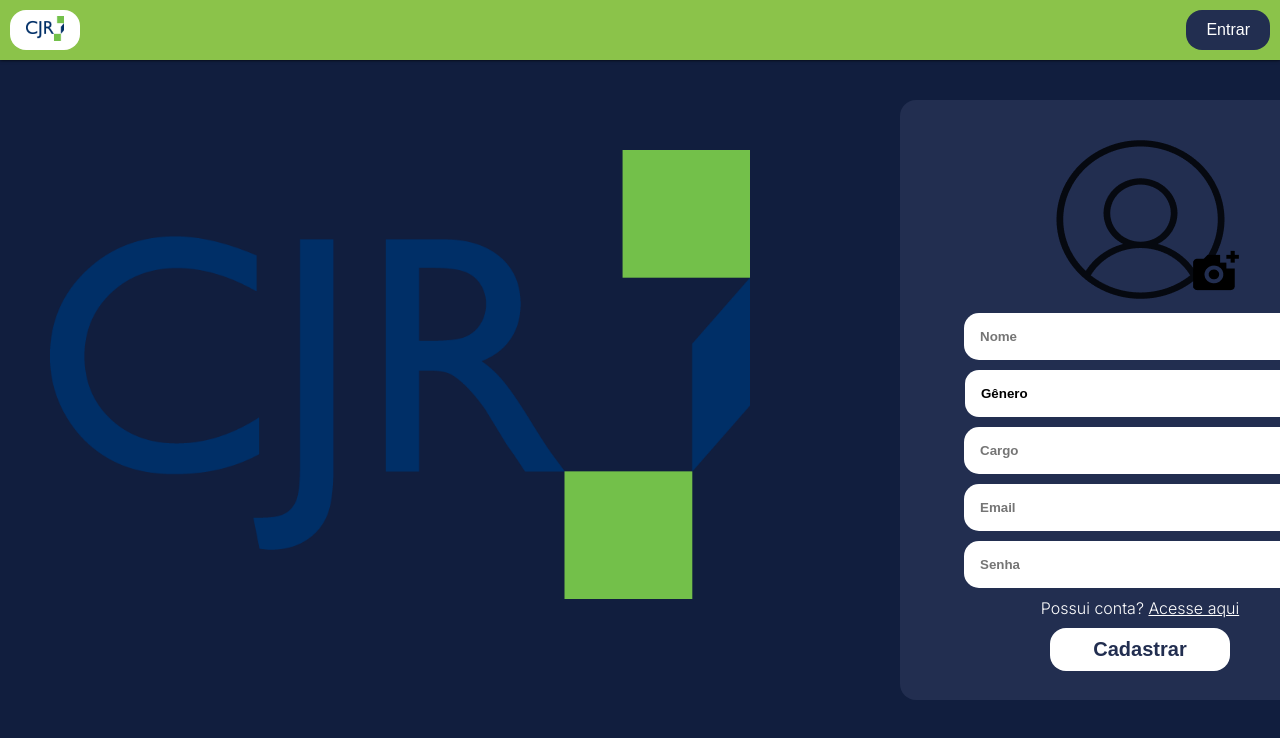
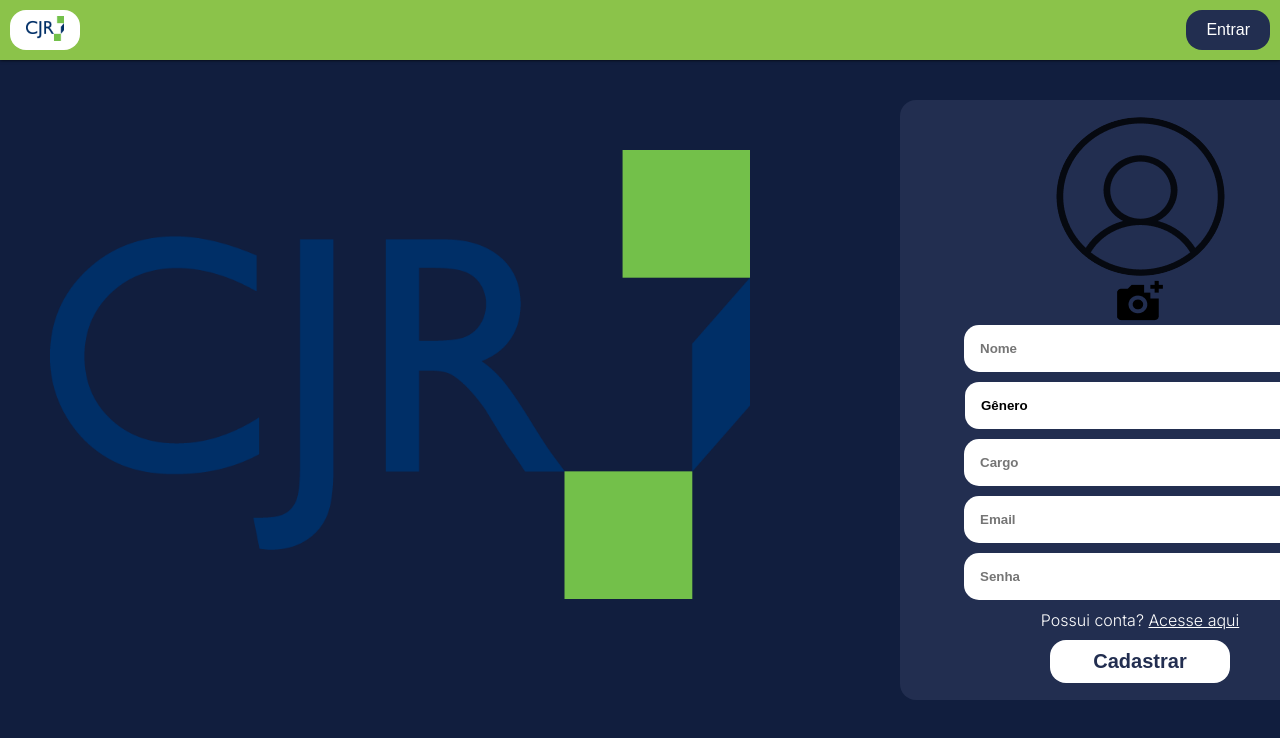
Before and after one commit to joaoraulino/ProjetoSS, a plain HTML site: page index.html in a window 1280 px wide. Shown: the top 738 px of the page. Drawn offline with Linux system fonts and the light colour scheme.

Commit message:
Tela cadastro finalizada com adição de foto

```diff
--- a/index.html
+++ b/index.html
@@ -18,14 +18,16 @@
         <button class="entrar-btn">Entrar</button>
 
     </header>
-    <form action="">
+    <form>
 
-        <div class="user_photo">
-            <a href="">
-                <img src="img/user.png" alt="user_photo" >
-                <img src="img/camera.png" alt="user_camera" class="camera">
-            </a>
+        <div id="user-container">
+            <img src="img/user.png" id="image">
         </div>
+
+        <label for="inImg" class="cam-container">
+            <input type="file" id="inImg" accept=".jpeg, .png">
+            <img src="img/camera.png" alt="Adicione sua foto de perfil">
+        </label>
 
         <input id="name" type="text" name="name" placeholder="Nome" required>
 
--- a/script.js
+++ b/script.js
@@ -0,0 +1,5 @@
+var file = document.getElementById("inImg")
+var img = document.getElementById("image")
+file.addEventListener("change", (e) =>{
+  img.src = URL.createObjectURL(e.target.files[0])
+})
--- a/style.css
+++ b/style.css
@@ -24,9 +24,11 @@
     justify-content: center;
     align-items: center;
     background: white;
+    cursor: pointer;
 }
 .logo img{
     height: 25px;
+    cursor: pointer;
 }
 
 .entrar-btn {
@@ -36,7 +38,6 @@
     border-radius: 16px;
     font-size: 16px;
     color: white;
-    cursor: pointer;
 }
 
 form{
@@ -59,20 +60,9 @@
     background: white;
     border-radius: 15px;
     padding: 1rem 1rem;
-
     font-weight: 700;
     margin-bottom: 10px;
 }
-
-.user_photo {
-    padding: 10px;
-}
-.camera {
-    position: absolute;
-    top: 25%;
-    left: 61%;
-}
-
 
 select {
     width: 350px;
@@ -116,3 +106,15 @@
     color: #222E50;
     cursor: pointer;
 }
+#image {
+    border-radius: 50%;
+    max-width: 169px;
+}
+
+#inImg {
+    display: none;
+}
+
+.cam-container {
+    cursor: pointer;
+}
```
